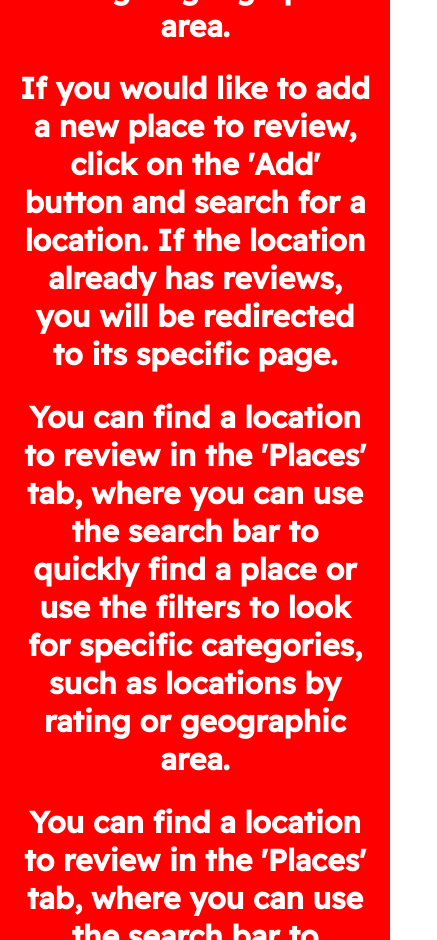
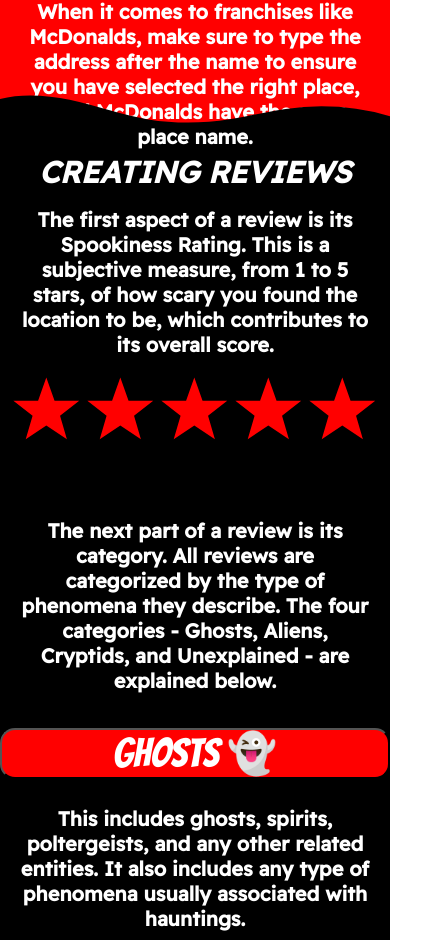
Before and after one commit to Joey-Codes/SpookyDooky, a React (Create React App) app in the folder client/: page /about in a window 390 px wide. Shown: the part 1060-2000 px from the top of the page, 437 px wide, since content can reach past the window. Built offline with nearby package versions, Linux system fonts and the light colour scheme.

Commit message:
Bug fixes, minor improvements

```diff
--- a/client/src/components/placepage.js
+++ b/client/src/components/placepage.js
@@ -93,7 +93,7 @@ export const PlacePage = ({ query }) => {
   };
 
   if (!place || !reviews) {
-    return <div>Loading...</div>;
+    return <div className='readexpro rp2' style={{minHeight:'600px'}}>Loading...</div>;
   }
 
   return (
@@ -192,11 +192,9 @@ export const PlacePage = ({ query }) => {
                 />
               <p className='readexpro rp1'>{review.description}</p>
               <br />
-              {userID === review.userId && userID !== null && (
                 <button className="h-b3 rp1" onClick={() => handleDeleteReview(review._id)}>
                   Delete Review
                 </button>
-              )}
             </div>
           ))}
         </ul>
--- a/client/src/components/reviewmodal.js
+++ b/client/src/components/reviewmodal.js
@@ -13,8 +13,12 @@ const customStyles = {
     bottom: 'auto',
     marginRight: '-50%',
     transform: 'translate(-50%, -50%)',
+    maxWidth: '90%', // Adjust the maximum width to fit smaller screens
+    maxHeight: '90vh', // Limit the maximum height to the viewport height
+    overflow: 'auto', // Enable scrolling if the modal content overflows
   },
 };
+
 
 export const ReviewModal = ({ isOpen, closeModal, placeId, userID, placeName}) => {
   const navigate = useNavigate();
@@ -93,6 +97,8 @@ export const ReviewModal = ({ isOpen, closeModal, placeId, userID, placeName}) =
         <h1 className='readexpro rp2 red'>{placeName}</h1>
         <br />
         <br />
+        <div className='readexpro italic'>Note: If you wish to keep track of all your reviews, please sign in.</div>
+        <div className='readexpro italic'>Otherwise, this review will be labeled as from 'Anonymous'.</div>
         <div className='modal-row'>
           <h2 className='readexpro form-font mr'>SCARINESS RATING -</h2>
           <StarRatings
--- a/client/src/pages/about.js
+++ b/client/src/pages/about.js
@@ -24,19 +24,16 @@ export const About = () => {
             </svg>
           </div>
         </div>
-        <div className='locations about-text'>
-            <h1 className='readexpro rp2 italic white location-title'>FINDING A LOCATION</h1>
-            <h2 className='readexpro white'>
+        <div className='locations'>
+            <h1 className='readexpro rp2 italic white location-title about-title'>FINDING A LOCATION</h1>
+            <h2 className='readexpro white about-text'>
               You can find a location to review in the 'Places' tab, where you can use the search bar to quickly find a place or use the filters to look for specific categories, such as locations by rating or geographic area.
             </h2>
-            <h2 className='readexpro white'>
+            <h2 className='readexpro white about-text'>
               If you would like to add a new place to review, click on the 'Add' button and search for a location. If the location already has reviews, you will be redirected to its specific page.
             </h2>
-            <h2 className='readexpro white'>
-              You can find a location to review in the 'Places' tab, where you can use the search bar to quickly find a place or use the filters to look for specific categories, such as locations by rating or geographic area.
-            </h2>
-            <h2 className='readexpro white location-text'>
-              You can find a location to review in the 'Places' tab, where you can use the search bar to quickly find a place or use the filters to look for specific categories, such as locations by rating or geographic area.
+            <h2 className='readexpro white about-text'>
+              When it comes to franchises like McDonalds, make sure to type the address after the name to ensure you have selected the right place, as all McDonalds have the same place name.
             </h2>
             <br />
             <div class="wave2">
@@ -46,10 +43,10 @@ export const About = () => {
 </div>
         </div>
       </div>
-      <div className='reviews about-text'>
+      <div className='reviews'>
         <div>
-          <h1 className='readexpro rp2 white italic review-title'>CREATING REVIEWS</h1>
-          <h2 className='readexpro white'>
+          <h1 className='readexpro rp2 white italic review-title about-title'>CREATING REVIEWS</h1>
+          <h2 className='readexpro white about-text'>
             The first aspect of a review is its Spookiness Rating. This is a subjective measure, from 1 to 5 stars, of how scary you found the location to be, which contributes to its overall score.
           </h2>
           <StarRatings
@@ -57,7 +54,7 @@ export const About = () => {
             rating={5} // Replace with your actual rating value
             starRatedColor="red" // Customize the color of the filled stars
             starEmptyColor="lightgray" // Customize the color of the empty stars
-            starDimension="80px" // Adjust the size of the stars
+            starDimension="70px" // Adjust the size of the stars
             starSpacing="2px" // Adjust the spacing between stars
           />
         </div>
@@ -65,41 +62,41 @@ export const About = () => {
         <br />
         <br />
         <div>
-          <h2 className='readexpro white'>
+          <h2 className='readexpro white -text about-text '>
             The next part of a review is its category. All reviews are categorized by the type of phenomena they describe. The four categories - Ghosts, Aliens, Cryptids, and Unexplained - are explained below.
           </h2>
           <br />
           <div className='about-row'>
             <button className='h-b2 h-b2a bangers b2 mr category-fit'>Ghosts &#x1F47B;</button>
-            <h2 className='readexpro text white'>
+            <h2 className='readexpro text white category-text'>
               This includes ghosts, spirits, poltergeists, and any other related entities. It also includes any type of phenomena usually associated with hauntings.
             </h2>
           </div>
           <br />
           <div className='about-row'>
             <button className='h-b2 h-b2b bangers b2 mr category-fit'>ALIENS &#x1F47D;</button>
-            <h2 className='readexpro text white'>
+            <h2 className='readexpro text white category-text'>
               This includes things like suspected alien encounters, alien abductions, UFO sightings or encounters, and any other related direct or indirect phenomena.
             </h2>
           </div>
           <br />
           <div className='about-row'>
             <button className='h-b2 h-b2c bangers b2 mr category-fit'>CRYPTIDS &#x1F479;</button>
-            <h2 className='readexpro text white'>
+            <h2 className='readexpro text white category-text'>
               This includes animals or creatures not yet officially confirmed to exist, often being the subject of legends and myths. Some notable examples include Bigfoot, the Yeti, Chupacabra, and Mothman.
             </h2>
           </div>
           <br />
           <div className='about-row'>
             <button className='h-b2 h-b2d bangers b2 mr category-fit'>UNEXPLAINED &#x2754;</button>
-            <h2 className='readexpro text white'>
+            <h2 className='readexpro text white category-text'>
               This category includes anything paranormal that does not fit into any of the categories listed above. Any phenomena that seems to defy logical or natural explanations can belong to this category.
             </h2>
           </div>
           <br />
           <br />
           <br />
-          <h2 className='readexpro white'>
+          <h2 className='readexpro white about-text'>
             All reviews include a description of the experience, which can be as detailed as you like. Additionally, you can also add photos to the review if there is a specific phenomenon you believe you have captured.
           </h2>
         </div>
--- a/client/src/pages/profile.js
+++ b/client/src/pages/profile.js
@@ -92,7 +92,7 @@ export const Profile = () => {
     </TabList>
 
     <TabPanel>
-    <div style={{height:'600px'}}>
+    <div style={{'min-height':'600px'}}>
     {myReviews.length === 0 ? (
           <h2 className='readexpro white'>You have no reviews yet!</h2>
       ) : (
@@ -150,7 +150,7 @@ export const Profile = () => {
       </div>
       <div className='setting'>
         <h2 className='readexpro'>GOT QUESTIONS OR FEEDBACK? CONTACT US @</h2>
-        <h3 className='readexpro'>email: spookydooky35@gmail.com</h3>
+        <h3 className='readexpro'>Email: spookydooky35@gmail.com</h3>
       </div>
     </TabPanel>
   </Tabs>
--- a/client/src/styles/about.css
+++ b/client/src/styles/about.css
@@ -33,6 +33,7 @@
   .locations {
     background-color: rgb(255, 0, 0);
     position: relative;
+    height: 550px;
   }
 
   .location-text {
@@ -121,12 +122,22 @@
       font-size: 20px;
     }
 
+    .category-text {
+      font-size: 20px;
+      margin-left: 5%;
+      margin-right: 5%;
+    }
+
     .about-title {
       font-size: 30px;
     }
 
     .about-intro {
       margin-bottom: 50px;
+    }
+
+    .about-row {
+      flex-direction: column;
     }
 
     .location-title {
--- a/client/src/styles/homepage/home-categories.css
+++ b/client/src/styles/homepage/home-categories.css
@@ -74,11 +74,11 @@
     }
 
     .b2 {
-      font-size: 35px;
+      font-size: 40px;
     }
 
     .h-b2 {
-      padding: 0 25px;
+      padding: 0 35px;
     }
 
     .fade-right {
--- a/client/src/styles/homepage/home-community.css
+++ b/client/src/styles/homepage/home-community.css
@@ -25,28 +25,18 @@
     font-size: 40px;
 }
 
-.community-section:nth-child(1) {
-  animation-delay: 0.1s;
-}
-
-.community-section:nth-child(2) {
-  animation-delay: 0.2s;
-}
-
 .left-popin {
   animation: leftPopInAnimation 0.5s;
 }
 
 @keyframes leftPopInAnimation {
   0% {
-    transform: translateY(50%);
+    transform: translateX(50%);
     opacity: 0;
-    filter: blur(4px);
   }
   100% {
     transform: translateX(0);
     opacity: 1;
-    filter: blur(0);
   }
 }
 
@@ -60,7 +50,7 @@
   .community-section {
     padding: 5%;
     margin: 5% 5%;
-    width: 90%;
+    width: 70%;
   }
 
   .ct1 {
@@ -69,7 +59,7 @@
 
   .community-example {
     height: 150px;
-    width: 120px;
+    width: 90px;
   }
 
   .flex {
```
Also changed, not shown: client/src/components/map.js (+12 -23 lines), client/src/pages/places.js (+30 -9 lines).
